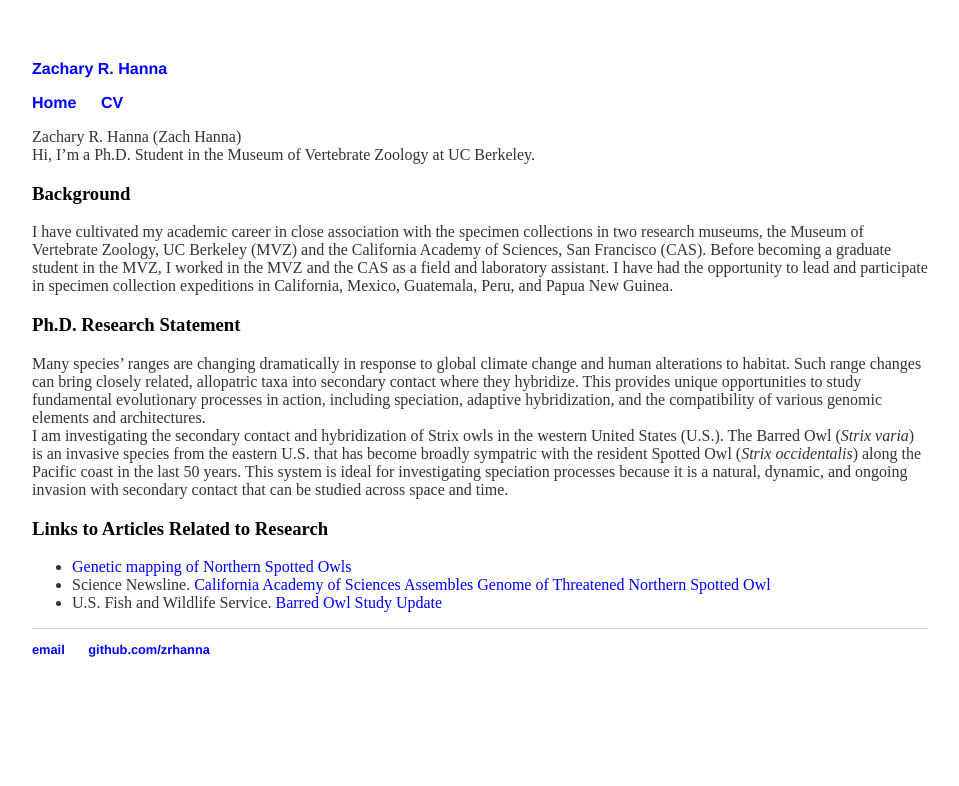
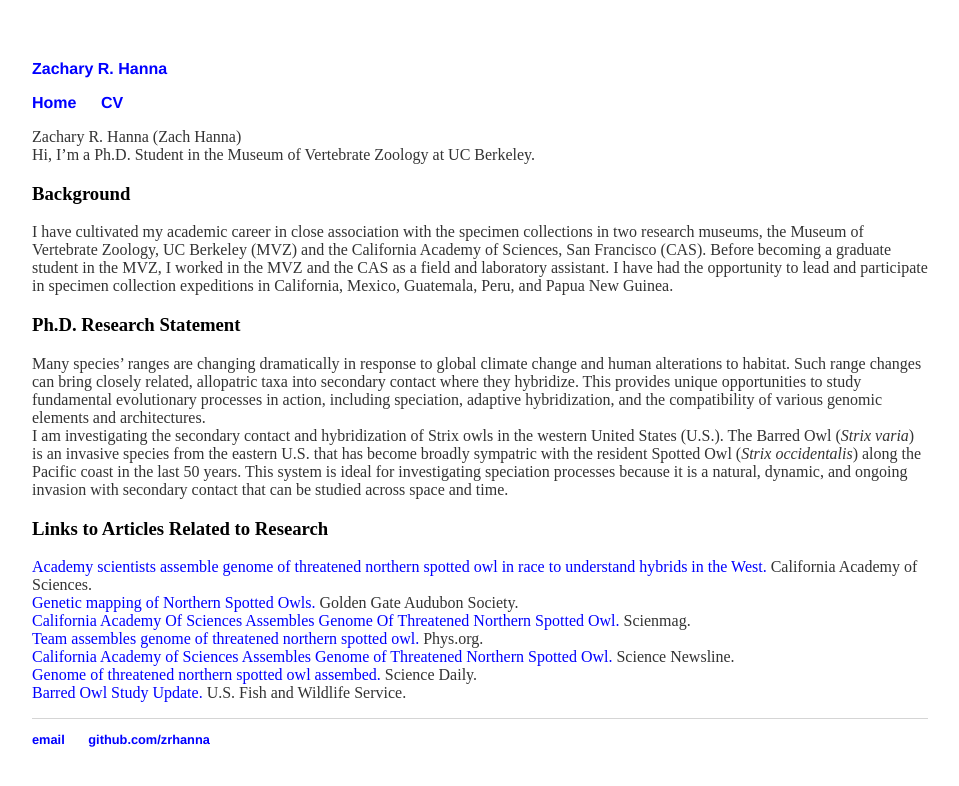
Before and after one commit to zacharyhanna/zacharyhanna.github.io, a Jekyll site: the page built from index.md, in a window 1280 px wide. Shown: the top 786 px of the page, without its empty margins (160-1119 px from the left). Built offline with Jekyll 4.4.1, drawn with Linux system fonts in a browser that asks for light colours.

Commit message:
Update index.md

```diff
--- a/index.md
+++ b/index.md
@@ -13,6 +13,10 @@ Many species’ ranges are changing dramatically in response to global climate c
 I am investigating the secondary contact and hybridization of Strix owls in the western United States (U.S.). The Barred Owl (*Strix varia*) is an invasive species from the eastern U.S. that has become broadly sympatric with the resident Spotted Owl (*Strix occidentalis*) along the Pacific coast in the last 50 years. This system is ideal for investigating speciation processes because it is a natural, dynamic, and ongoing invasion with secondary contact that can be studied across space and time.
 
 ### Links to Articles Related to Research
-* [Genetic mapping of Northern Spotted Owls](https://goldengateaudubon.org/blog-posts/genetic-mapping-spotted-owls/)
-* Science Newsline. [California Academy of Sciences Assembles Genome of Threatened Northern Spotted Owl](http://www.sciencenewsline.com/news/2017090517530008.html)
-* U.S. Fish and Wildlife Service. [Barred Owl Study Update](https://www.fws.gov/oregonfwo/articles.cfm?id=149489616)
+[Academy scientists assemble genome of threatened northern spotted owl in race to understand hybrids in the West.](https://www.calacademy.org/press/releases/academy-scientists-assemble-genome-of-threatened-northern-spotted-owl-in-race-to) California Academy of Sciences.
+[Genetic mapping of Northern Spotted Owls.](https://goldengateaudubon.org/blog-posts/genetic-mapping-spotted-owls/) Golden Gate Audubon Society.
+[California Academy Of Sciences Assembles Genome Of Threatened Northern Spotted Owl.](https://scienmag.com/california-academy-of-sciences-assembles-genome-of-threatened-northern-spotted-owl/) Scienmag.
+[Team assembles genome of threatened northern spotted owl.](https://phys.org/news/2017-09-team-genome-threatened-northern-owl.html) Phys.org.
+[California Academy of Sciences Assembles Genome of Threatened Northern Spotted Owl.](http://www.sciencenewsline.com/news/2017090517530008.html) Science Newsline.
+[Genome of threatened northern spotted owl assembed.](https://www.sciencedaily.com/releases/2017/09/170905111407.htm) Science Daily.
+[Barred Owl Study Update.](https://www.fws.gov/oregonfwo/articles.cfm?id=149489616) U.S. Fish and Wildlife Service.
```
